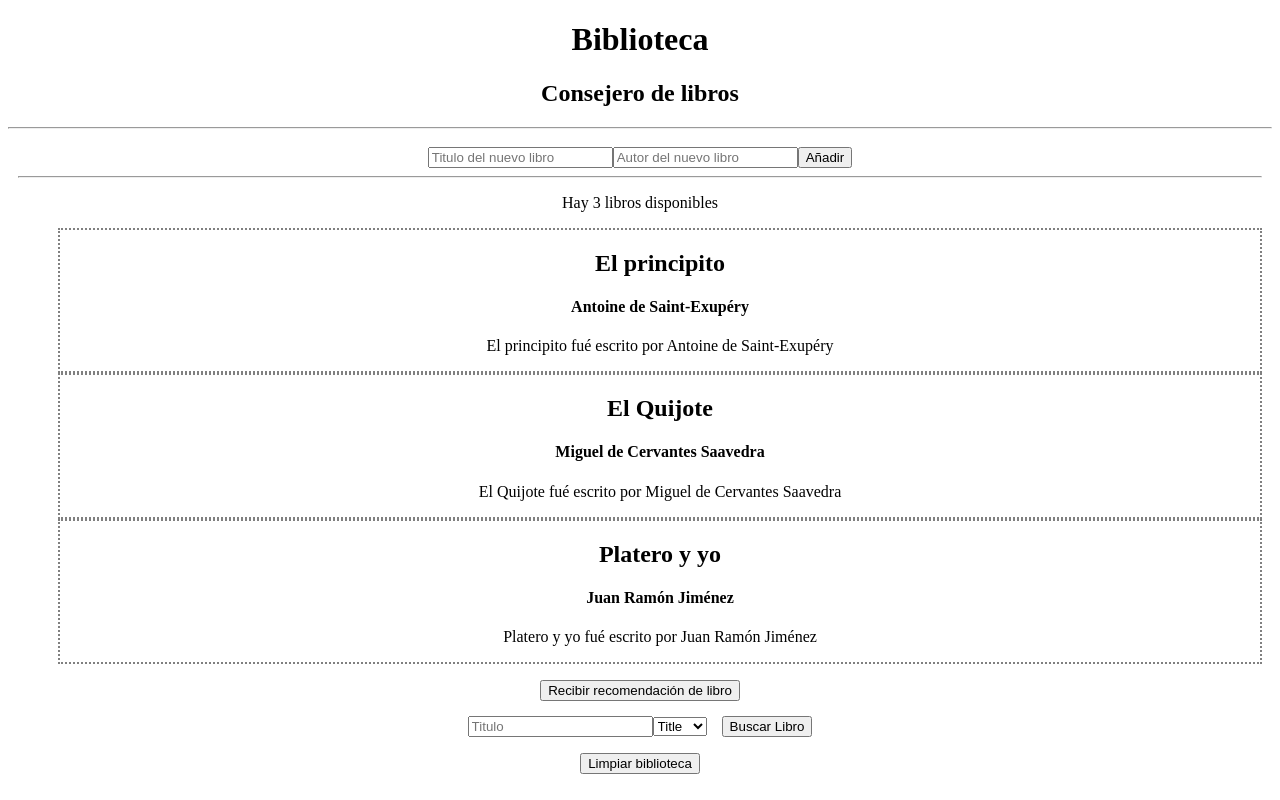
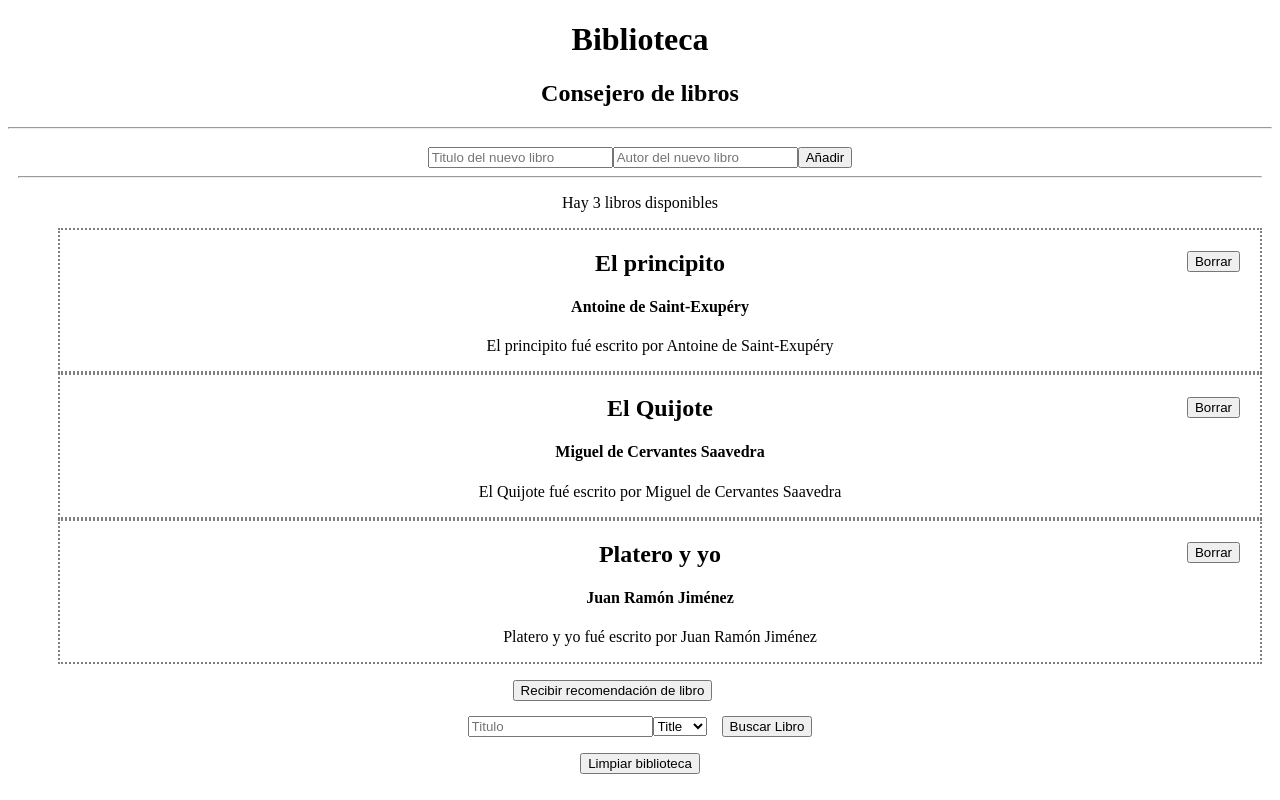
Before and after one commit to thlsrms/react-n-components, a React app: page / in a window 1280 px wide. Built offline with nearby package versions, Linux system fonts and the light colour scheme.

Commit message:
Added deleteBook button

```diff
--- a/src/components/Library.jsx
+++ b/src/components/Library.jsx
@@ -17,7 +17,7 @@ class Library extends React.Component {
   componentDidMount() {
     this.setState({
       books: this.props.books.map((book) => {
-        return <Book key={book.title} title={book.title} author={book.author} />;
+        return <Book key={book.title} title={book.title} author={book.author} callBack={this.deleteBook.bind(this)} />;
       })
     })
   }
@@ -33,7 +33,7 @@ class Library extends React.Component {
     }
 
     this.setState({
-      books: [<Book key={newTitle} title={newTitle} author={newAuthor} />, ...this.state.books]
+      books: [<Book key={newTitle} title={newTitle} author={newAuthor} callBack={this.deleteBook.bind(this)} />, ...this.state.books]
     })
   }
 
@@ -52,6 +52,12 @@ class Library extends React.Component {
 
   clearLibrary() {
     this.setState({ books: [] });
+  }
+
+  deleteBook(obj) {
+    this.setState({
+      books: this.state.books.filter(book => book.props.title !== obj.props.title)
+    })
   }
 
   render() {
--- a/src/components/libraryComponents/Book.jsx
+++ b/src/components/libraryComponents/Book.jsx
@@ -11,17 +11,26 @@ class Book extends React.Component {
 
     render() {
         return (
-          <div style={style}>
+            <div style={style.border}>
                 <h2>{this.props.title}</h2>
                 <h4>{this.props.author}</h4>
                 <p>{this.getDescription()}</p>
+                <button style={style.button} onClick={() => this.props.callBack(this)}>Borrar</button>
             </div>
         );
     }
 }
 
 const style = {
+    border: {
         border: "2px dotted gray"
+    },
+    button: {
+        position: 'relative',
+        float: 'right',
+        bottom: '120px',
+        right: '20px'
+    }
 }
 
 export default Book;
```
Lines whose indentation alone changed are shown as unchanged.
